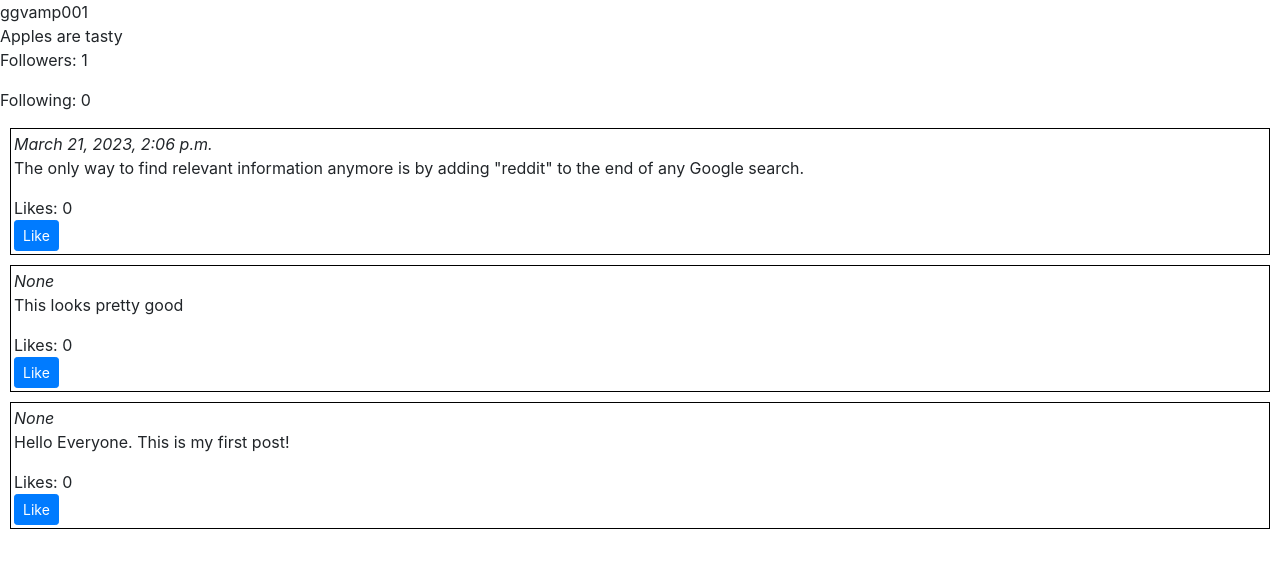
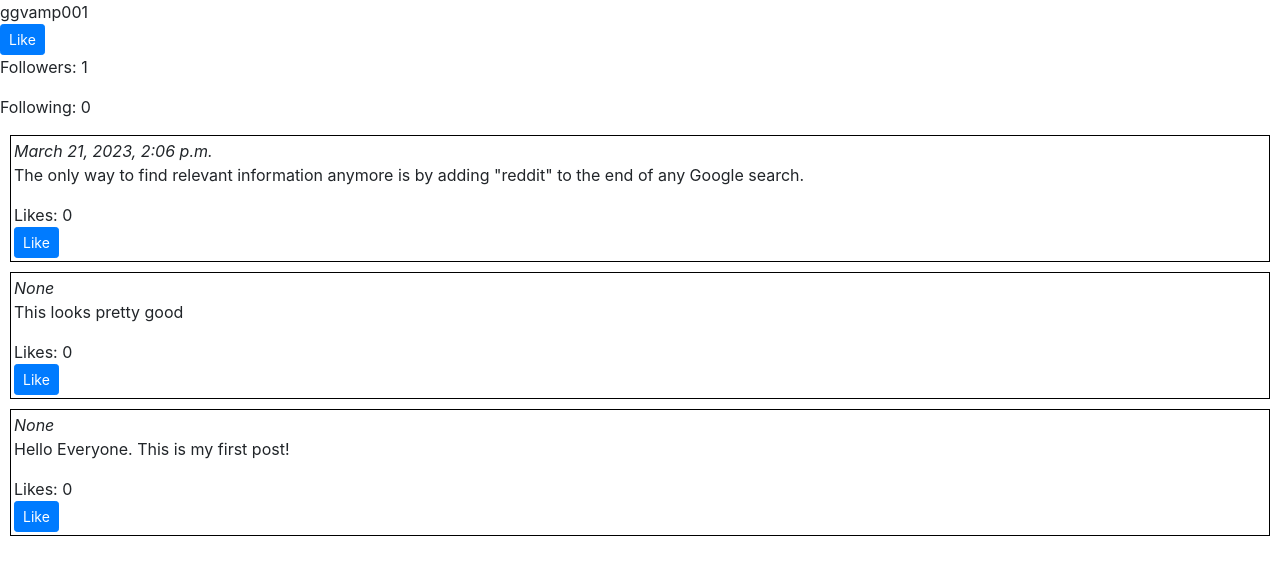
Before and after one commit to suryaanshrai/network, a Django app: a page that uses network/templates/network/userpage.html in a window 1280 px wide. Shown: the part 56-631 px from the top of the page. Run offline with Django 3.2, Linux system fonts and the light colour scheme; a user stored in the database is signed in; data comes from the database, SQL or seed files in the repository; some libraries are stand-ins or nearby versions.

Commit message:
Tue, Mar 21, 2023, 8:00 PM +05:30

```diff
--- a/network/templates/network/userpage.html
+++ b/network/templates/network/userpage.html
@@ -7,7 +7,10 @@
     </div>
     <div>
         {% if user.is_authenticated and user.username != username %}
-        Apples are tasty
+        <form>
+            {% csrf_token %}
+            <button class="btn btn-primary btn-sm" type="submit">Like</button>
+        </form>
         {% endif %}
     </div>
     <div>
```
